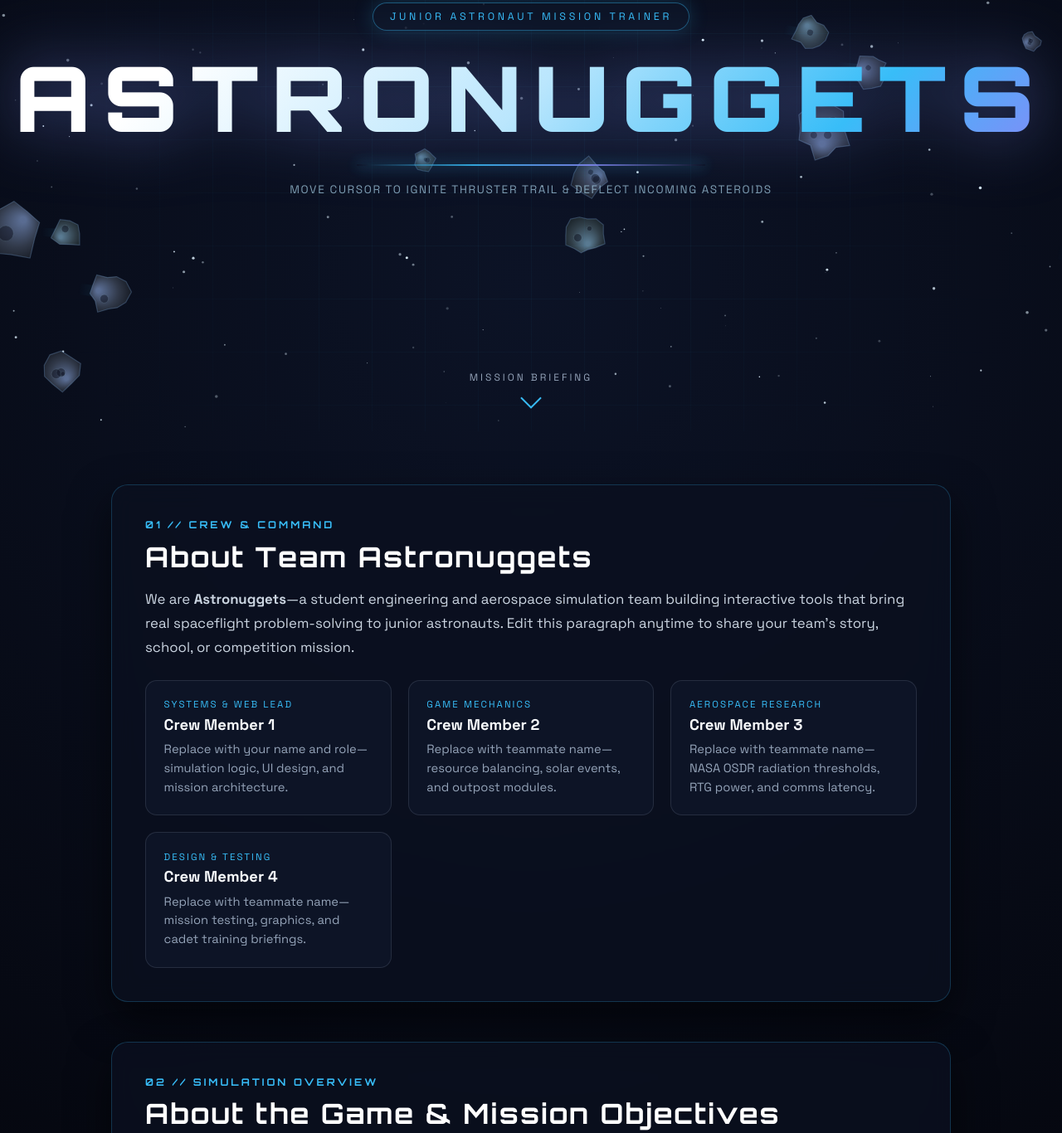
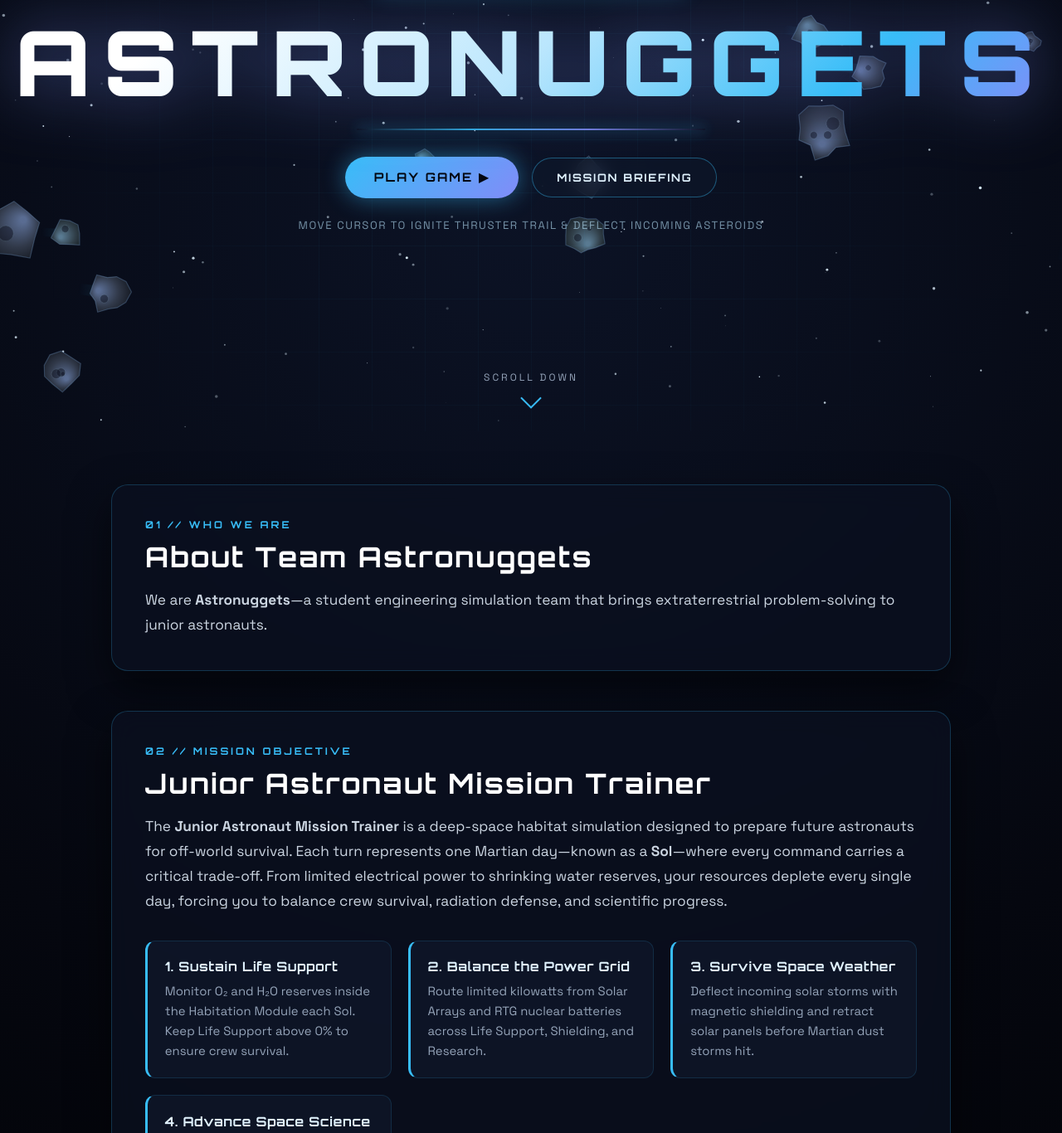
Before and after one commit to astronuggets/astronuggets.github.io, a plain HTML site: page index.html in a window 1280 px wide. Shown: the part 280-1646 px from the top of the page at 83% size. Drawn offline with Linux system fonts and the light colour scheme.

Commit message:
Update index.html

```diff
--- a/index.html
+++ b/index.html
@@ -106,12 +106,70 @@
       opacity: 0.85;
     }
 
+    .hero-actions {
+      display: flex;
+      flex-wrap: wrap;
+      align-items: center;
+      justify-content: center;
+      gap: 1rem;
+      margin-top: 2rem;
+    }
+
+    .launch-btn {
+      display: inline-flex;
+      align-items: center;
+      gap: 0.65rem;
+      padding: 0.95rem 2.2rem;
+      border-radius: 999px;
+      font-family: 'Orbitron', sans-serif;
+      font-weight: 700;
+      font-size: 0.92rem;
+      letter-spacing: 0.14em;
+      text-transform: uppercase;
+      text-decoration: none;
+      color: #030712;
+      background: linear-gradient(135deg, #38bdf8, #818cf8);
+      box-shadow: 0 0 28px rgba(56, 189, 248, 0.48);
+      transition: transform 0.2s ease, box-shadow 0.2s ease;
+    }
+
+    .launch-btn:hover {
+      transform: translateY(-2px) scale(1.03);
+      box-shadow: 0 0 42px rgba(56, 189, 248, 0.8);
+    }
+
+    .secondary-btn {
+      display: inline-flex;
+      align-items: center;
+      gap: 0.5rem;
+      padding: 0.92rem 1.8rem;
+      border-radius: 999px;
+      font-family: 'Orbitron', sans-serif;
+      font-weight: 700;
+      font-size: 0.82rem;
+      letter-spacing: 0.14em;
+      text-transform: uppercase;
+      text-decoration: none;
+      color: #e0f2fe;
+      background: rgba(15, 23, 42, 0.65);
+      border: 1px solid rgba(56, 189, 248, 0.4);
+      backdrop-filter: blur(10px);
+      -webkit-backdrop-filter: blur(10px);
+      transition: border-color 0.2s ease, background 0.2s ease, transform 0.2s ease;
+    }
+
+    .secondary-btn:hover {
+      border-color: #38bdf8;
+      background: rgba(30, 41, 59, 0.85);
+      transform: translateY(-2px);
+    }
+
     .hero-hint {
-      margin-top: 1.25rem;
-      font-size: 0.85rem;
+      margin-top: 1.5rem;
+      font-size: 0.82rem;
       letter-spacing: 0.12em;
       text-transform: uppercase;
-      color: rgba(186, 230, 253, 0.65);
+      color: rgba(186, 230, 253, 0.6);
     }
 
     .scroll-indicator {
@@ -186,59 +244,16 @@
     .panel p {
       color: #cbd5e1;
       line-height: 1.75;
-      font-size: 1.05rem;
-      margin-bottom: 1.25rem;
-    }
-
-    /* Team Roster Grid */
-    .team-grid {
-      display: grid;
-      grid-template-columns: repeat(auto-fit, minmax(220px, 1fr));
-      gap: 1.25rem;
-      margin-top: 1.5rem;
-    }
-
-    .member-card {
-      background: rgba(15, 23, 42, 0.75);
-      border: 1px solid rgba(148, 163, 184, 0.18);
-      border-radius: 14px;
-      padding: 1.35rem;
-      transition: border-color 0.25s ease, transform 0.25s ease;
-    }
-
-    .member-card:hover {
-      border-color: rgba(56, 189, 248, 0.55);
-      transform: translateY(-3px);
-    }
-
-    .member-role {
-      font-size: 0.72rem;
-      text-transform: uppercase;
-      letter-spacing: 0.18em;
-      color: #38bdf8;
-      margin-bottom: 0.35rem;
-      display: block;
-    }
-
-    .member-card h3 {
-      font-size: 1.15rem;
-      color: #f8fafc;
-      margin-bottom: 0.45rem;
-    }
-
-    .member-card p {
-      font-size: 0.92rem;
-      line-height: 1.55;
+      font-size: 1.08rem;
       margin-bottom: 0;
-      color: #94a3b8;
     }
 
     /* Game Objectives Grid */
     .objectives-grid {
       display: grid;
-      grid-template-columns: repeat(auto-fit, minmax(240px, 1fr));
+      grid-template-columns: repeat(auto-fit, minmax(225px, 1fr));
       gap: 1.25rem;
-      margin: 1.75rem 0 2.25rem;
+      margin-top: 2rem;
     }
 
     .objective-card {
@@ -262,56 +277,7 @@
     .objective-card p {
       font-size: 0.93rem;
       line-height: 1.6;
-      margin-bottom: 0;
       color: #94a3b8;
-    }
-
-    /* Launch Game CTA Box */
-    .launch-bar {
-      display: flex;
-      flex-wrap: wrap;
-      align-items: center;
-      justify-content: space-between;
-      gap: 1.25rem;
-      padding: 1.5rem 1.75rem;
-      border-radius: 16px;
-      background: linear-gradient(135deg, rgba(14, 116, 144, 0.25), rgba(79, 70, 229, 0.22));
-      border: 1px solid rgba(56, 189, 248, 0.4);
-    }
-
-    .launch-text h3 {
-      font-family: 'Orbitron', sans-serif;
-      font-size: 1.15rem;
-      color: #ffffff;
-      margin-bottom: 0.25rem;
-    }
-
-    .launch-text span {
-      font-size: 0.92rem;
-      color: #bae6fd;
-    }
-
-    .launch-btn {
-      display: inline-flex;
-      align-items: center;
-      gap: 0.65rem;
-      padding: 0.95rem 2rem;
-      border-radius: 999px;
-      font-family: 'Orbitron', sans-serif;
-      font-weight: 700;
-      font-size: 0.9rem;
-      letter-spacing: 0.14em;
-      text-transform: uppercase;
-      text-decoration: none;
-      color: #030712;
-      background: linear-gradient(135deg, #38bdf8, #818cf8);
-      box-shadow: 0 0 28px rgba(56, 189, 248, 0.45);
-      transition: transform 0.2s ease, box-shadow 0.2s ease;
-    }
-
-    .launch-btn:hover {
-      transform: translateY(-2px) scale(1.02);
-      box-shadow: 0 0 40px rgba(56, 189, 248, 0.75);
     }
 
     footer {
@@ -348,54 +314,42 @@
     <div class="badge">JUNIOR ASTRONAUT MISSION TRAINER</div>
     <h1 class="team-title">ASTRONUGGETS</h1>
     <div class="scanline"></div>
+
+    <div class="hero-actions">
+      <!-- Replace href="#game-link" with your actual game URL when ready -->
+      <a href="#game-link" class="launch-btn" target="_blank" rel="noopener">
+        Play Game &#9654;
+      </a>
+      <a href="#mission-briefing" class="secondary-btn">
+        Mission Briefing
+      </a>
+    </div>
+
     <p class="hero-hint">Move cursor to ignite thruster trail &amp; deflect incoming asteroids</p>
 
     <a href="#mission-briefing" class="scroll-indicator">
-      <span>Mission Briefing</span>
+      <span>Scroll Down</span>
       <div class="scroll-arrow"></div>
     </a>
   </header>
 
   <!-- Scrollable Team & Game Info -->
   <main id="mission-briefing" class="content-wrapper">
-    <!-- About Us & Team Section -->
+    <!-- About Us Section -->
     <section class="panel" id="about-team">
-      <span class="section-tag">01 // Crew &amp; Command</span>
+      <span class="section-tag">01 // Who We Are</span>
       <h2>About Team Astronuggets</h2>
       <p>
-        We are <strong>Astronuggets</strong>—a student engineering and aerospace simulation team building interactive tools that bring real spaceflight problem-solving to junior astronauts. Edit this paragraph anytime to share your team's story, school, or competition mission.
+        We are <strong>Astronuggets</strong>—a student engineering simulation team that brings extraterrestrial problem-solving to junior astronauts.
       </p>
-
-      <div class="team-grid">
-        <div class="member-card">
-          <span class="member-role">Systems &amp; Web Lead</span>
-          <h3>Crew Member 1</h3>
-          <p>Replace with your name and role—simulation logic, UI design, and mission architecture.</p>
-        </div>
-        <div class="member-card">
-          <span class="member-role">Game Mechanics</span>
-          <h3>Crew Member 2</h3>
-          <p>Replace with teammate name—resource balancing, solar events, and outpost modules.</p>
-        </div>
-        <div class="member-card">
-          <span class="member-role">Aerospace Research</span>
-          <h3>Crew Member 3</h3>
-          <p>Replace with teammate name—NASA OSDR radiation thresholds, RTG power, and comms latency.</p>
-        </div>
-        <div class="member-card">
-          <span class="member-role">Design &amp; Testing</span>
-          <h3>Crew Member 4</h3>
-          <p>Replace with teammate name—mission testing, graphics, and cadet training briefings.</p>
-        </div>
-      </div>
     </section>
 
     <!-- Game Overview & Objectives Section -->
     <section class="panel" id="about-game">
-      <span class="section-tag">02 // Simulation Overview</span>
-      <h2>About the Game &amp; Mission Objectives</h2>
+      <span class="section-tag">02 // Mission Objective</span>
+      <h2>Junior Astronaut Mission Trainer</h2>
       <p>
-        <strong>Junior Astronaut Mission Trainer</strong> is a turn-based deep-space habitat survival simulation. Every turn represents <strong>1 Sol</strong> (a Martian day) or Lunar Shift, where every kilowatt of power and liter of recycled water forces a real engineering trade-off.
+        The <strong>Junior Astronaut Mission Trainer</strong> is a deep-space habitat simulation designed to prepare future astronauts for off-world survival. Each turn represents one Martian day—known as a <strong>Sol</strong>—where every command carries a critical trade-off. From limited electrical power to shrinking water reserves, your resources deplete every single day, forcing you to balance crew survival, radiation defense, and scientific progress.
       </p>
 
       <div class="objectives-grid">
@@ -415,18 +369,6 @@
           <h3>4. Advance Space Science</h3>
           <p>Allocate spare energy to the Research Lab and Comms Array (with 3–22 min light-speed delay) to hit mission science goals.</p>
         </div>
-      </div>
-
-      <!-- Link to the Game -->
-      <div class="launch-bar">
-        <div class="launch-text">
-          <h3>Ready for Launch, Cadet?</h3>
-          <span>Enter the Command Outpost and start Sol 1.</span>
-        </div>
-        <!-- Replace href="#game-link" with your actual game URL when ready -->
-        <a href="#game-link" class="launch-btn" target="_blank" rel="noopener">
-          Launch Game &#9654;
-        </a>
       </div>
     </section>
   </main>
@@ -563,7 +505,6 @@
     }
 
     function drawMouseTrail() {
-      // Short glowing ribbon (fades out in ~12 frames)
       for (let i = trail.length - 1; i >= 0; i--) {
         trail[i].life -= 0.085;
         if (trail[i].life <= 0) {
@@ -582,12 +523,10 @@
           ctx.moveTo(p0.x, p0.y);
           ctx.lineTo(p1.x, p1.y);
           ctx.lineCap = 'round';
-          // Outer warm lighter-flame halo
           ctx.strokeStyle = `rgba(251, 146, 60, ${alpha * 0.55})`;
           ctx.lineWidth = alpha * 6.5;
           ctx.stroke();
 
-          // Inner bright white-gold core
           ctx.strokeStyle = `rgba(254, 249, 195, ${alpha * 0.95})`;
           ctx.lineWidth = alpha * 2.2;
           ctx.stroke();
@@ -595,7 +534,6 @@
         }
       }
 
-      // Tiny rising sparks
       for (let i = sparks.length - 1; i >= 0; i--) {
         const sp = sparks[i];
         sp.x += sp.vx;
@@ -616,7 +554,6 @@
       ctx.save();
       ctx.translate(a.x, a.y);
 
-      // Motion trail
       const trailGrad = ctx.createLinearGradient(-a.vx * 20, -a.vy * 20, 0, 0);
       trailGrad.addColorStop(0, 'rgba(56, 189, 248, 0)');
       trailGrad.addColorStop(1, a.hitFlash > 0
@@ -632,7 +569,6 @@
 
       ctx.rotate(a.angle);
 
-      // Rocky polygon path
       ctx.beginPath();
       const count = a.offsets.length;
       for (let i = 0; i < count; i++) {
@@ -656,14 +592,12 @@
       ctx.fillStyle = rockGrad;
       ctx.fill();
 
-      // Rim highlight (flashes warm orange when deflected by cursor)
       ctx.lineWidth = a.hitFlash > 0 ? 2.2 : 1.2;
       ctx.strokeStyle = a.hitFlash > 0
         ? `rgba(253, 186, 116, ${0.4 + a.hitFlash * 0.6})`
         : 'rgba(148, 197, 255, 0.25)';
       ctx.stroke();
 
-      // Craters
       for (const c of a.craters) {
         ctx.beginPath();
         ctx.arc(c.cx, c.cy, c.cr, 0, Math.PI * 2);
@@ -680,7 +614,6 @@
     function animate() {
       ctx.clearRect(0, 0, width, height);
 
-      // Draw stars
       for (const s of stars) {
         s.alpha += s.twinkle;
         if (s.alpha <= 0.15 || s.alpha >= 1) s.twinkle *= -1;
@@ -690,11 +623,9 @@
         ctx.fill();
       }
 
-      // Update & draw asteroids
       for (let i = 0; i < asteroids.length; i++) {
         const a = asteroids[i];
 
-        // Check collision with mouse cursor
         if (mouse.active) {
           const dx = a.x - mouse.x;
           const dy = a.y - mouse.y;
@@ -702,25 +633,20 @@
           const hitRadius = a.radius + 10;
 
           if (dist < hitRadius && dist > 0.001) {
-            // Normal vector pointing away from cursor
             const nx = dx / dist;
             const ny = dy / dist;
 
-            // Push asteroid outside cursor collision zone so it doesn't stick
             a.x = mouse.x + nx * (hitRadius + 2);
             a.y = mouse.y + ny * (hitRadius + 2);
 
-            // Apply deflection impulse combining radial push + mouse swipe velocity
             const cursorSpeed = Math.min(Math.hypot(mouse.vx, mouse.vy), 28);
             const impulse = 3.2 + cursorSpeed * 0.22;
             a.vx = nx * impulse + mouse.vx * 0.15;
             a.vy = ny * impulse + mouse.vy * 0.15;
 
-            // Add extra spin & impact flash
             a.spin += (Math.random() - 0.5) * 0.08;
             a.hitFlash = 1.0;
 
-            // Burst of deflection sparks
             for (let k = 0; k < 8; k++) {
               sparks.push({
                 x: mouse.x,
@@ -742,7 +668,6 @@
         a.y += a.vy;
         a.angle += a.spin;
 
-        // Respawn smoothly when exiting viewport
         if (
           a.x - a.radius * 2.5 > width ||
           a.x + a.radius * 2.5 < -80 ||
@@ -755,10 +680,8 @@
         drawAsteroid(a);
       }
 
-      // Draw short lighter-style mouse trail on top
       drawMouseTrail();
 
-      // Decay mouse velocity when cursor stops moving
       mouse.vx *= 0.8;
       mouse.vy *= 0.8;
 
```
